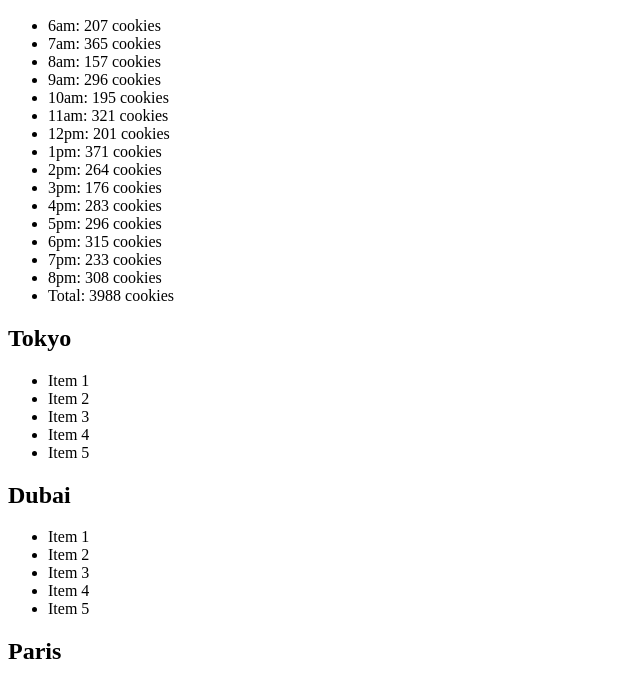
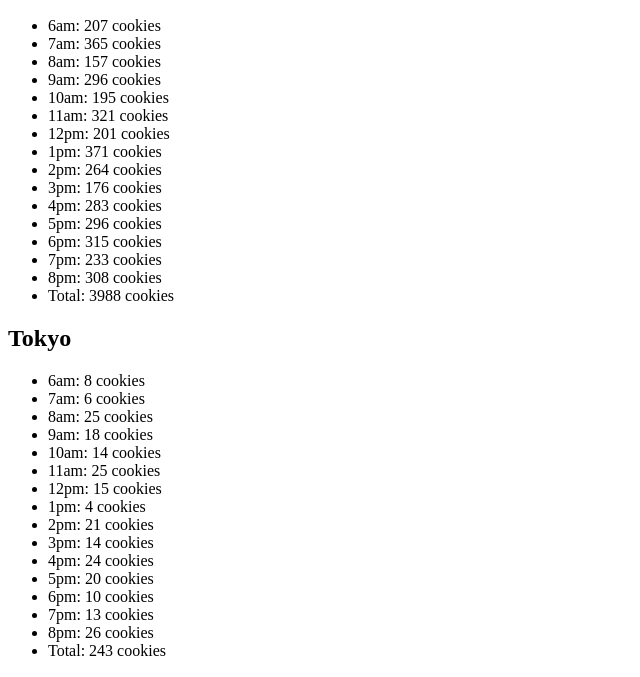
Before and after one commit to tehbillis/cookie-stand, a plain HTML site: page sales.html in a window 1280 px wide. Shown: the part 110-787 px from the top of the page, without its empty margins (0-640 px from the left). Drawn offline with Linux system fonts and the light colour scheme.

Commit message:
Add tokyo projections to page

```diff
--- a/sales.html
+++ b/sales.html
@@ -19,6 +19,7 @@
       }
 
       displaySales(seattle.projectedSales, "seattleLocation");
+      displaySales(tokyo.projectedSales, "tokyoLocation");
     }
   </script>
 </head>
```
